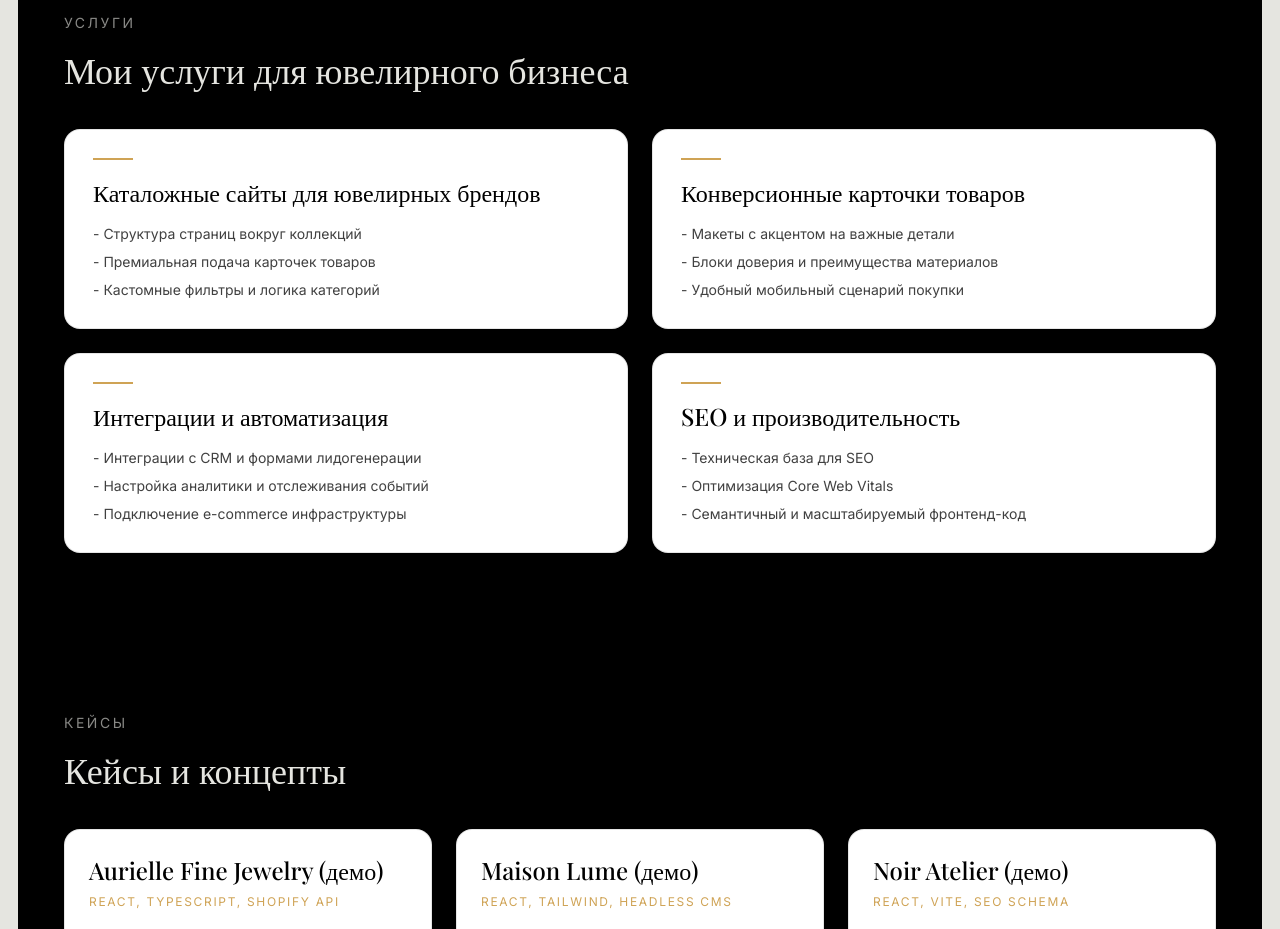
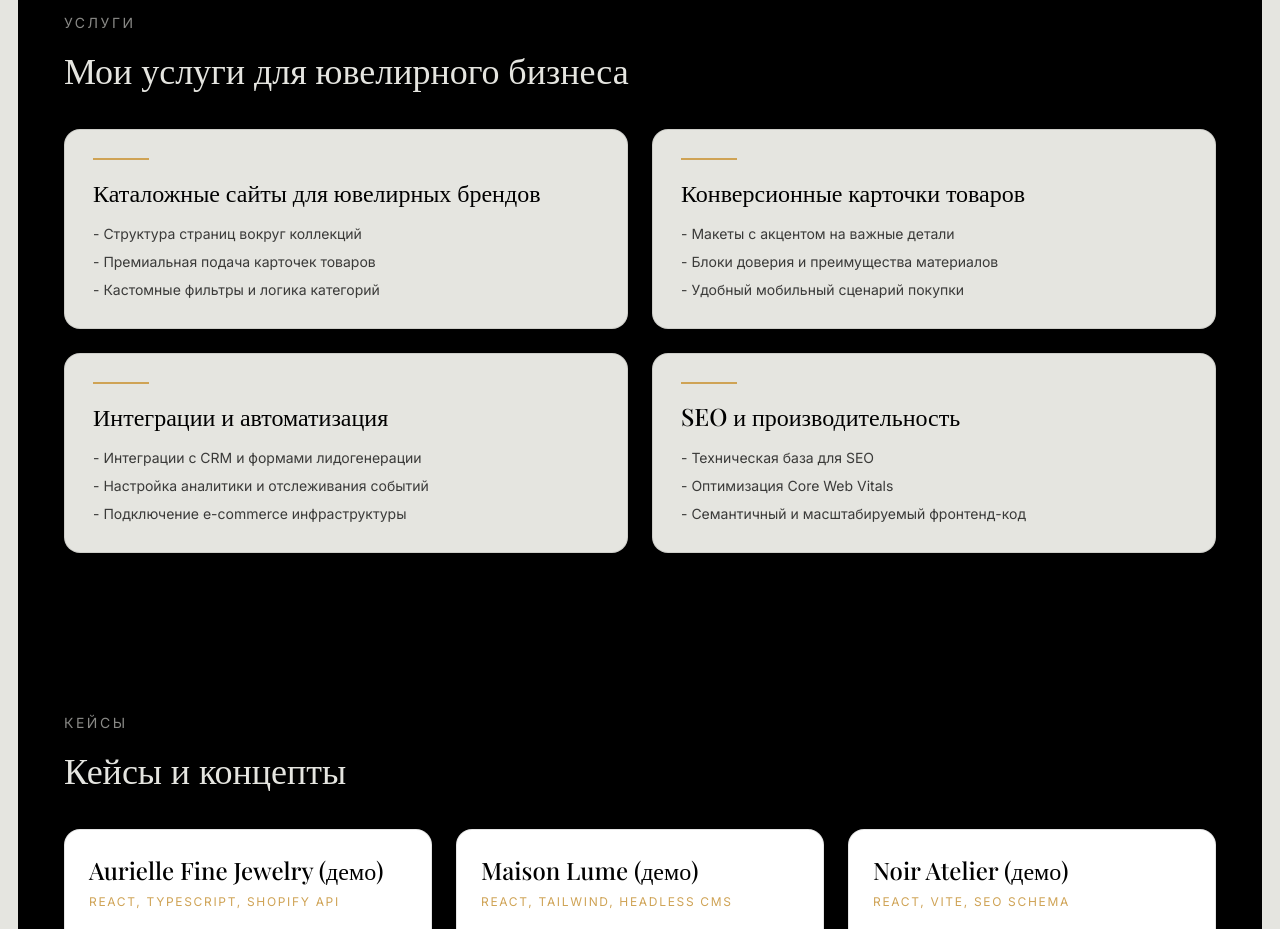
Before and after one commit to z1ec/RDN-JewelryDEV-landing, a React (Vite) app: page / in a window 1280 px wide. Shown: the part 1440-2369 px from the top of the page. Built offline with nearby package versions, Linux system fonts and the light colour scheme.

Commit message:
changed colors in config

```diff
--- a/src/components/Services.tsx
+++ b/src/components/Services.tsx
@@ -127,9 +127,9 @@ export default function Services() {
             {services.map((service) => (
               <article
                 key={service.title}
-                className="rounded-2xl border border-black/10 bg-white p-7 shadow-[0_10px_30px_rgba(0,0,0,0.03)] transition duration-300 ease-out hover:border-gold/35"
+                className="rounded-2xl border border-black/10 bg-ivory p-7 shadow-[0_10px_30px_rgba(0,0,0,0.03)] transition duration-300 ease-out hover:border-gold/35"
               >
-                <div className="mb-4 h-[2px] w-10 bg-gold" />
+                <div className="mb-4 h-[2px] w-14 bg-gold" />
                 <h3 className="font-serif text-2xl">{service.title}</h3>
                 <ul className="mt-4 space-y-2 text-sm text-eerie/75">
                   {service.bullets.map((bullet) => (
--- a/tailwind.config.js
+++ b/tailwind.config.js
@@ -7,7 +7,7 @@ export default {
         ivory: "#E5E5E0",
         eerie: "#000000ff",
         gold: "#CFA355",
-        darkCard: "#121216",
+        darkOlive: "#4e5b3c"
       },
       fontFamily: {
         serif: ['"Playfair Display"', "serif"],
```
